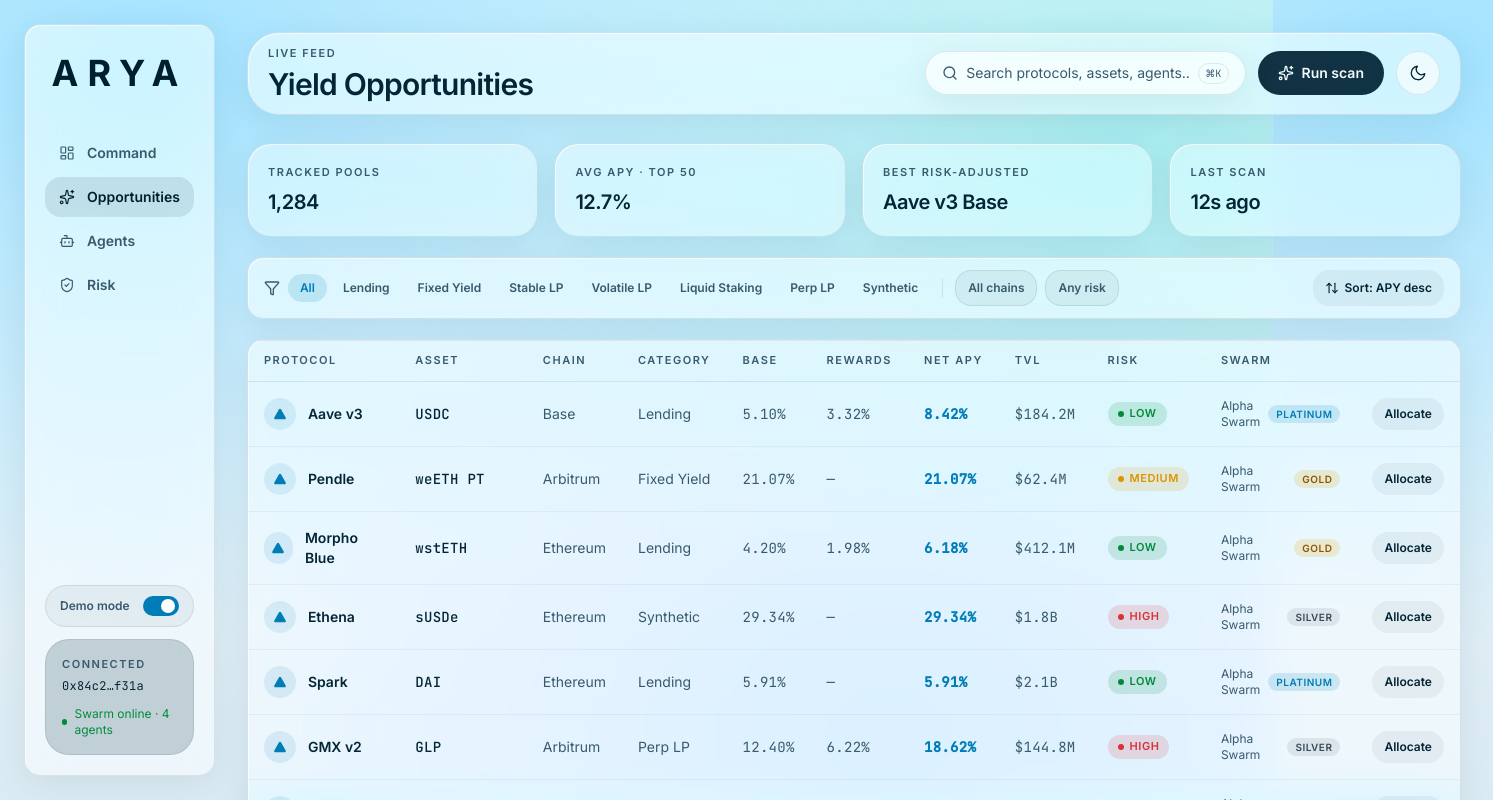
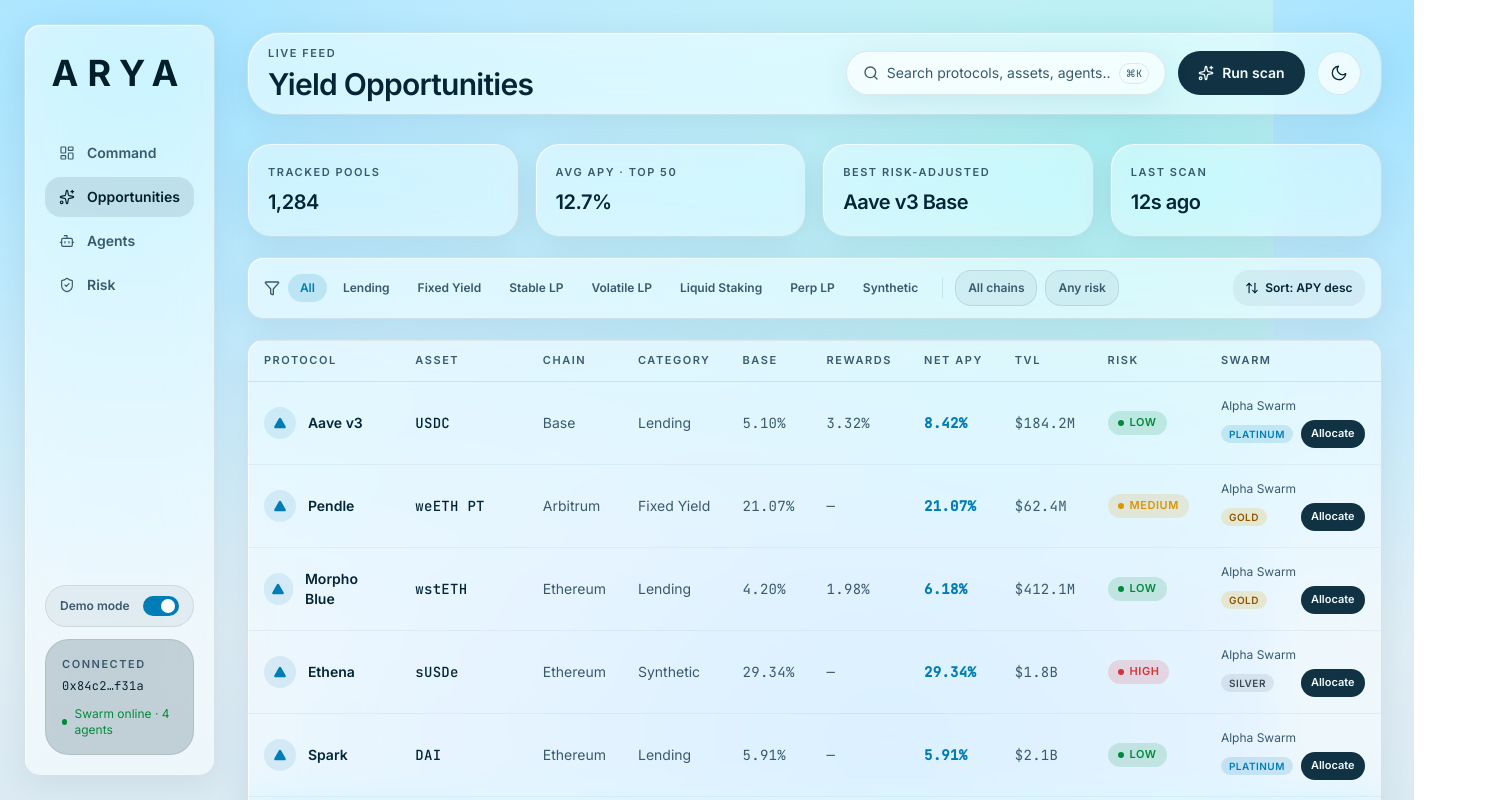
Before and after one commit to MichaelPaonam/arya, a Next.js app in the folder packages/frontend/: page /app/opportunities in a window 1280 px wide. Shown: the top 800 px of the page, 1493 px wide, since content can reach past the window. Built offline with nearby package versions, Linux system fonts and the light colour scheme.

Commit message:
updated opportunities table

```diff
--- a/packages/frontend/src/app/app/opportunities/page.tsx
+++ b/packages/frontend/src/app/app/opportunities/page.tsx
@@ -66,7 +66,7 @@
           <table className="w-full text-sm">
             <thead>
               <tr className="border-y border-border text-left">
-                {["Protocol", "Asset", "Chain", "Category", "Base", "Rewards", "Net APY", "TVL", "Risk", "Swarm", ""].map((h) => (
+                {["Protocol", "Asset", "Chain", "Category", "Base", "Rewards", "Net APY", "TVL", "Risk", "Swarm"].map((h) => (
                   <th key={h} className="label-eyebrow whitespace-nowrap px-4 py-3 font-semibold">
                     {h}
                   </th>
@@ -93,15 +93,15 @@
                   <td className="text-mono px-4 py-4 text-on-surface-variant">{o.tvl}</td>
                   <td className="px-4 py-4"><RiskBadge level={o.risk} /></td>
                   <td className="px-4 py-4">
-                    <div className="flex items-center gap-2">
+                    <div className="flex flex-col gap-1.5">
                       <span className="text-xs text-on-surface-variant">{o.swarm}</span>
-                      <TierBadge tier={o.tier} />
+                      <div className="flex items-center justify-between gap-2">
+                        <TierBadge tier={o.tier} />
+                        <button className="inline-flex h-7 items-center gap-1 rounded-lg bg-primary px-2.5 text-[11px] font-semibold text-primary-foreground transition hover:opacity-90">
+                          Allocate
+                        </button>
+                      </div>
                     </div>
-                  </td>
-                  <td className="px-4 py-4 text-right">
-                    <button className="inline-flex h-8 items-center gap-1 rounded-lg bg-foreground/5 px-3 text-xs font-semibold transition hover:bg-foreground/10">
-                      Allocate
-                    </button>
                   </td>
                 </tr>
               ))}
```
